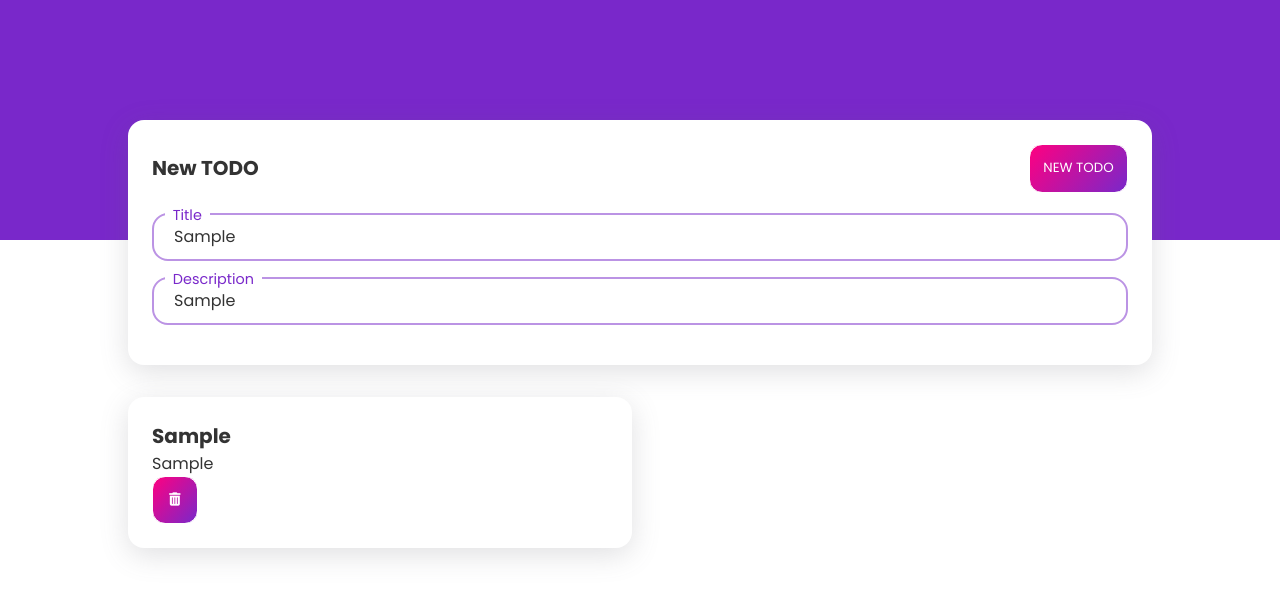
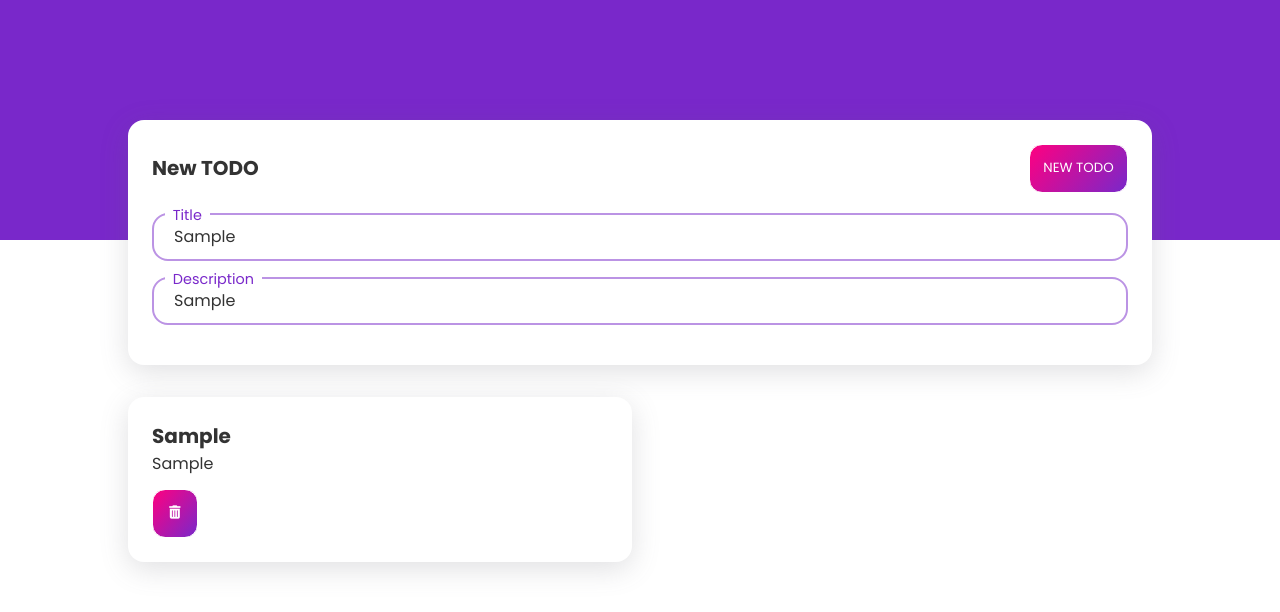
Before and after one commit to ripterdust/prueba-tecnica, a website built with webpack: page src/index.html in a window 1280 px wide. Both pictures are taken after typing "Sample", "Sample" into the empty fields and a click on the button "NEW TODO". Built offline with nearby package versions, Linux system fonts and the light colour scheme.

Commit message:
Finished the styles

```diff
--- a/src/js/helpers/getTodos.ts
+++ b/src/js/helpers/getTodos.ts
@@ -23,7 +23,7 @@ export const getTodos = (content: HTMLDivElement) => {
         <div class="todo box" id="todo" idTodo="${todo.id}">
             <div class="title title-todo" todoId="${todo.id}" id="title-${todo.id}">${todo.name}</div>
             <div class="description" id="description-${todo.id}">${todo.description}</div>
-            <button class="button deleteTodo" idTodo="${todo.id}">
+            <button class="button deleteTodo mt" idTodo="${todo.id}">
                 <i class="fa-solid fa-trash-can" idTodo="${todo.id}"></i>
             </button>
         </div>
--- a/src/styles/partials/general.scss
+++ b/src/styles/partials/general.scss
@@ -67,6 +67,10 @@ body {
   margin-top: 2em;
 }
 
+.mt {
+  margin-top: 1em;
+}
+
 .mb {
   margin-bottom: 1em;
 }
```
